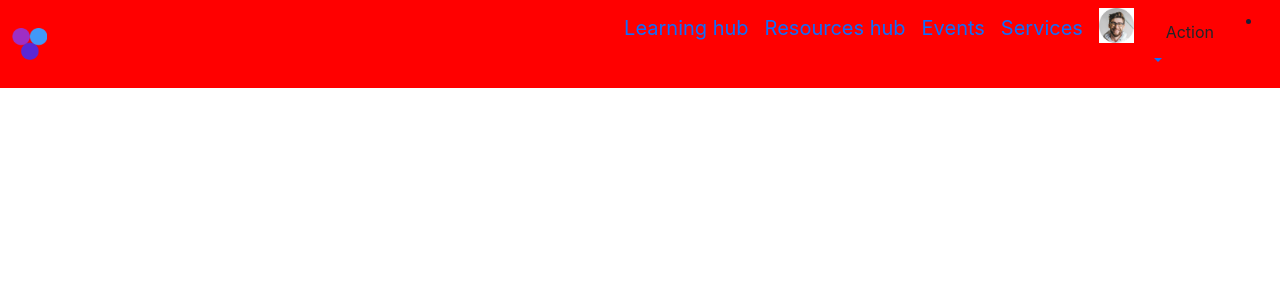
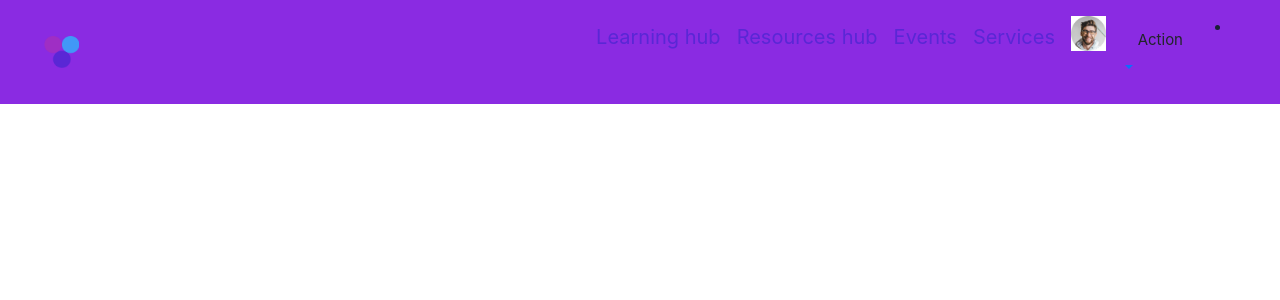
Before and after one commit to Ayodeji0955/vue-project, a Vue app: page /dashboard in a window 1280 px wide. Shown: the top 300 px of the page. Built offline with nearby package versions, Linux system fonts and the light colour scheme.

Commit message:
fix the app height and padding issues

```diff
--- a/index.html
+++ b/index.html
@@ -1,16 +1,3 @@
-<!DOCTYPE html>
-<html lang="en">
-  <head>
-    <meta charset="UTF-8">
-    <link rel="icon" href="/favicon.ico">
-    <meta name="viewport" content="width=device-width, initial-scale=1.0">
-    <title>Vite App</title>
-  </head>
-  <body>
-    <div id="app"></div>
-    <script type="module" src="/src/main.ts"></script>
-  </body>
-</html>
 <!DOCTYPE html>
 <html lang="en">
   <head>
--- a/src/assets/base.css
+++ b/src/assets/base.css
@@ -61,7 +61,7 @@
 body {
   height: 100vh;
   color: var(--color-text);
-  background: var(--color-background);
+  background-color: var(--color-background);
   transition: color 0.5s, background-color 0.5s;
   line-height: 1.6;
   font-family: Inter, -apple-system, BlinkMacSystemFont, 'Segoe UI', Roboto, Oxygen, Ubuntu,
--- a/src/assets/main.css
+++ b/src/assets/main.css
@@ -1,11 +1,11 @@
-/* @import './base.css';
+@import './base.css';
 
 #app {
-  max-width: 1280px;
+  max-width: 100%;
   margin: 0 auto;
-  padding: 2rem;
-
+  /* padding: 2rem; */
   font-weight: normal;
+  height: 100vh;
 }
 
 a,
@@ -22,14 +22,14 @@ a,
 }
 
 @media (min-width: 1024px) {
-  body {
+  /* body {
     display: flex;
     place-items: center;
-  }
+  } */
 
-  #app {
-    display: grid;
-    grid-template-columns: 1fr 1fr;
-    padding: 0 2rem;
-  }
-} */
+  /* #app { */
+    /* display: grid; */
+    /* grid-template-columns: 1fr 1fr; */
+    /* padding: 0 2rem; */
+  /* } */
+}
--- a/src/components/dashboard/DashBoard.vue
+++ b/src/components/dashboard/DashBoard.vue
@@ -14,8 +14,8 @@ import DashNav from '../dashboard/DashNav.vue'
 @import "@/sass/mixin.scss";
 
 
-.dashboard {
-    background-color: red;
+// .dashboard {
+//     background-color: red;
 
-}
+// }
 </style>
--- a/src/components/dashboard/DashNav.vue
+++ b/src/components/dashboard/DashNav.vue
@@ -47,8 +47,8 @@
 
 
 .dash-nav {
-    // background-color: blueviolet;
-    // padding: 0.5rem 2rem;
+    background-color: blueviolet;
+    padding: 0.5rem 2rem;
 
 
     &__nav-img {
--- a/src/views/welcome/WelcomeView.vue
+++ b/src/views/welcome/WelcomeView.vue
@@ -53,6 +53,7 @@
 
 
 .welcome {
+    height: 100vh;
 
     &__container {
       padding-top: 4rem;
@@ -137,9 +138,9 @@ input[type="submit"] {
     cursor: pointer;
 }
 
-body {
-    min-height: 100vh;
-    background-color: #ffffff;
-    margin: 0;
-}
+// body {
+//     min-height: 100vh;
+//     background-color: #ffffff;
+//     margin: 0;
+// }
 </style>
```
